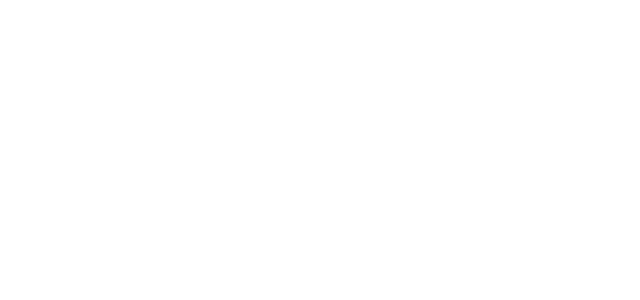
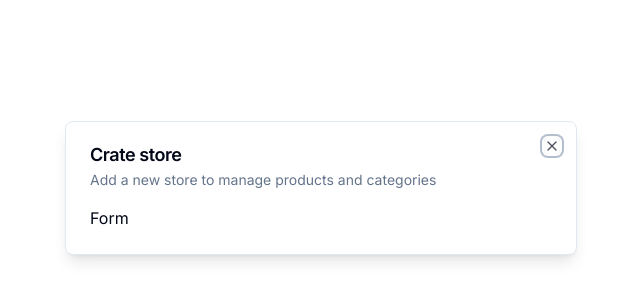
Before and after one commit to AdamPtk/store-admin, a Next.js app: page / in a window 1280 px wide. Shown: the part 212-512 px from the top of the page, without its empty margins (319-959 px from the left). Built offline with nearby package versions, Linux system fonts and the light colour scheme.

Commit message:
Store modal component

```diff
--- a/app/(root)/page.tsx
+++ b/app/(root)/page.tsx
@@ -1,6 +1,19 @@
+'use client';
+
 import { UserButton } from '@clerk/nextjs';
 
-export default function Home() {
+import { Modal } from '@/components/ui/modal';
+import { useStoreModal } from '@/hooks/use-store-modal';
+import { useEffect } from 'react';
+
+export default function SetupPage() {
+  const onOpen = useStoreModal((state) => state.onOpen);
+  const isOpen = useStoreModal((state) => state.isOpen);
+
+  useEffect(() => {
+    if (!isOpen) onOpen();
+  }, [isOpen, onOpen]);
+
   return (
     <div className="p-4">
       <UserButton afterSignOutUrl="/" />
--- a/app/layout.tsx
+++ b/app/layout.tsx
@@ -1,7 +1,10 @@
-import './globals.css';
 import type { Metadata } from 'next';
 import { Inter } from 'next/font/google';
 import { ClerkProvider } from '@clerk/nextjs';
+
+import { ModalProvider } from '@/providers/modal-provider';
+
+import './globals.css';
 
 const inter = Inter({ subsets: ['latin'] });
 
@@ -18,7 +21,10 @@
   return (
     <ClerkProvider>
       <html lang="en">
-        <body className={inter.className}>{children}</body>
+        <body className={inter.className}>
+          <ModalProvider />
+          {children}
+        </body>
       </html>
     </ClerkProvider>
   );
--- /dev/null
+++ b/components/modals/store-modal.tsx
@@ -0,0 +1,19 @@
+'use client';
+
+import { useStoreModal } from '@/hooks/use-store-modal';
+import { Modal } from '@/components/ui/modal';
+
+export const StoreModal = () => {
+  const storeModal = useStoreModal();
+
+  return (
+    <Modal
+      title="Crate store"
+      description="Add a new store to manage products and categories"
+      isOpen={storeModal.isOpen}
+      onClose={storeModal.onClose}
+    >
+      Form
+    </Modal>
+  );
+};
--- /dev/null
+++ b/components/ui/dialog.tsx
@@ -0,0 +1,123 @@
+"use client"
+
+import * as React from "react"
+import * as DialogPrimitive from "@radix-ui/react-dialog"
+import { X } from "lucide-react"
+
+import { cn } from "@/lib/utils"
+
+const Dialog = DialogPrimitive.Root
+
+const DialogTrigger = DialogPrimitive.Trigger
+
+const DialogPortal = ({
+  className,
+  ...props
+}: DialogPrimitive.DialogPortalProps) => (
+  <DialogPrimitive.Portal className={cn(className)} {...props} />
+)
+DialogPortal.displayName = DialogPrimitive.Portal.displayName
+
+const DialogOverlay = React.forwardRef<
+  React.ElementRef<typeof DialogPrimitive.Overlay>,
+  React.ComponentPropsWithoutRef<typeof DialogPrimitive.Overlay>
+>(({ className, ...props }, ref) => (
+  <DialogPrimitive.Overlay
+    ref={ref}
+    className={cn(
+      "fixed inset-0 z-50 bg-background/80 backdrop-blur-sm data-[state=open]:animate-in data-[state=closed]:animate-out data-[state=closed]:fade-out-0 data-[state=open]:fade-in-0",
+      className
+    )}
+    {...props}
+  />
+))
+DialogOverlay.displayName = DialogPrimitive.Overlay.displayName
+
+const DialogContent = React.forwardRef<
+  React.ElementRef<typeof DialogPrimitive.Content>,
+  React.ComponentPropsWithoutRef<typeof DialogPrimitive.Content>
+>(({ className, children, ...props }, ref) => (
+  <DialogPortal>
+    <DialogOverlay />
+    <DialogPrimitive.Content
+      ref={ref}
+      className={cn(
+        "fixed left-[50%] top-[50%] z-50 grid w-full max-w-lg translate-x-[-50%] translate-y-[-50%] gap-4 border bg-background p-6 shadow-lg duration-200 data-[state=open]:animate-in data-[state=closed]:animate-out data-[state=closed]:fade-out-0 data-[state=open]:fade-in-0 data-[state=closed]:zoom-out-95 data-[state=open]:zoom-in-95 data-[state=closed]:slide-out-to-left-1/2 data-[state=closed]:slide-out-to-top-[48%] data-[state=open]:slide-in-from-left-1/2 data-[state=open]:slide-in-from-top-[48%] sm:rounded-lg md:w-full",
+        className
+      )}
+      {...props}
+    >
+      {children}
+      <DialogPrimitive.Close className="absolute right-4 top-4 rounded-sm opacity-70 ring-offset-background transition-opacity hover:opacity-100 focus:outline-none focus:ring-2 focus:ring-ring focus:ring-offset-2 disabled:pointer-events-none data-[state=open]:bg-accent data-[state=open]:text-muted-foreground">
+        <X className="h-4 w-4" />
+        <span className="sr-only">Close</span>
+      </DialogPrimitive.Close>
+    </DialogPrimitive.Content>
+  </DialogPortal>
+))
+DialogContent.displayName = DialogPrimitive.Content.displayName
+
+const DialogHeader = ({
+  className,
+  ...props
+}: React.HTMLAttributes<HTMLDivElement>) => (
+  <div
+    className={cn(
+      "flex flex-col space-y-1.5 text-center sm:text-left",
+      className
+    )}
+    {...props}
+  />
+)
+DialogHeader.displayName = "DialogHeader"
+
+const DialogFooter = ({
+  className,
+  ...props
+}: React.HTMLAttributes<HTMLDivElement>) => (
+  <div
+    className={cn(
+      "flex flex-col-reverse sm:flex-row sm:justify-end sm:space-x-2",
+      className
+    )}
+    {...props}
+  />
+)
+DialogFooter.displayName = "DialogFooter"
+
+const DialogTitle = React.forwardRef<
+  React.ElementRef<typeof DialogPrimitive.Title>,
+  React.ComponentPropsWithoutRef<typeof DialogPrimitive.Title>
+>(({ className, ...props }, ref) => (
+  <DialogPrimitive.Title
+    ref={ref}
+    className={cn(
+      "text-lg font-semibold leading-none tracking-tight",
+      className
+    )}
+    {...props}
+  />
+))
+DialogTitle.displayName = DialogPrimitive.Title.displayName
+
+const DialogDescription = React.forwardRef<
+  React.ElementRef<typeof DialogPrimitive.Description>,
+  React.ComponentPropsWithoutRef<typeof DialogPrimitive.Description>
+>(({ className, ...props }, ref) => (
+  <DialogPrimitive.Description
+    ref={ref}
+    className={cn("text-sm text-muted-foreground", className)}
+    {...props}
+  />
+))
+DialogDescription.displayName = DialogPrimitive.Description.displayName
+
+export {
+  Dialog,
+  DialogTrigger,
+  DialogContent,
+  DialogHeader,
+  DialogFooter,
+  DialogTitle,
+  DialogDescription,
+}
--- /dev/null
+++ b/components/ui/modal.tsx
@@ -0,0 +1,43 @@
+'use client';
+
+import {
+  Dialog,
+  DialogContent,
+  DialogDescription,
+  DialogHeader,
+  DialogTitle,
+} from '@/components/ui/dialog';
+
+interface ModalProps {
+  title: string;
+  description: string;
+  isOpen: boolean;
+  onClose: () => void;
+  children: React.ReactNode;
+}
+
+export const Modal: React.FC<ModalProps> = ({
+  title,
+  description,
+  isOpen,
+  onClose,
+  children,
+}) => {
+  const onChange = (open: boolean) => {
+    if (!open) {
+      onClose();
+    }
+  };
+
+  return (
+    <Dialog open={isOpen} onOpenChange={onChange}>
+      <DialogContent>
+        <DialogHeader>
+          <DialogTitle>{title}</DialogTitle>
+          <DialogDescription>{description}</DialogDescription>
+        </DialogHeader>
+        <div>{children}</div>
+      </DialogContent>
+    </Dialog>
+  );
+};
--- /dev/null
+++ b/hooks/use-store-modal.tsx
@@ -0,0 +1,13 @@
+import { create } from 'zustand';
+
+interface useStoreModalStore {
+  isOpen: boolean;
+  onOpen: () => void;
+  onClose: () => void;
+}
+
+export const useStoreModal = create<useStoreModalStore>((set) => ({
+  isOpen: false,
+  onOpen: () => set({ isOpen: true }),
+  onClose: () => set({ isOpen: false }),
+}));
--- a/package.json
+++ b/package.json
@@ -10,6 +10,7 @@
   },
   "dependencies": {
     "@clerk/nextjs": "^4.23.1",
+    "@radix-ui/react-dialog": "^1.0.4",
     "@radix-ui/react-slot": "^1.0.2",
     "@types/node": "20.4.5",
     "@types/react": "18.2.17",
@@ -27,6 +28,7 @@
     "tailwind-merge": "^1.14.0",
     "tailwindcss": "3.3.3",
     "tailwindcss-animate": "^1.0.6",
-    "typescript": "5.1.6"
+    "typescript": "5.1.6",
+    "zustand": "^4.4.0"
   }
 }
--- /dev/null
+++ b/providers/modal-provider.tsx
@@ -0,0 +1,21 @@
+'use client';
+
+import { useEffect, useState } from 'react';
+
+import { StoreModal } from '@/components/modals/store-modal';
+
+export const ModalProvider = () => {
+  const [isMounted, setIsMounted] = useState(false);
+
+  useEffect(() => {
+    setIsMounted(true);
+  }, []);
+
+  if (!isMounted) return null;
+
+  return (
+    <>
+      <StoreModal />
+    </>
+  );
+};
```
Also changed, not shown: 1 other file (tests, documents, lock files or other folders).
